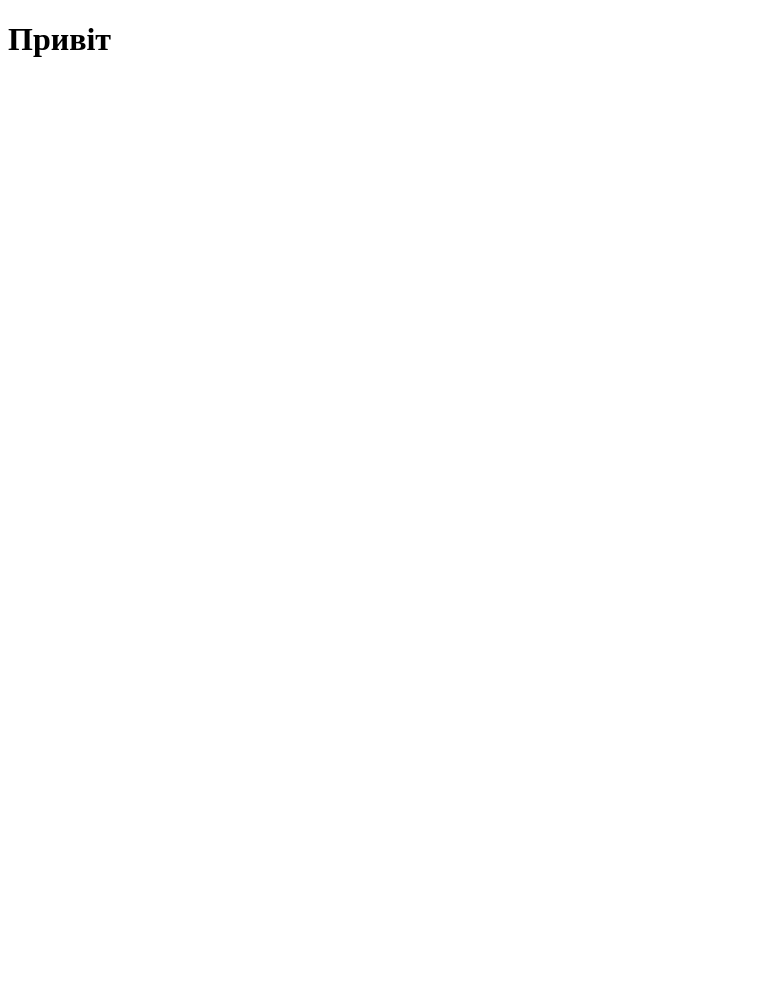
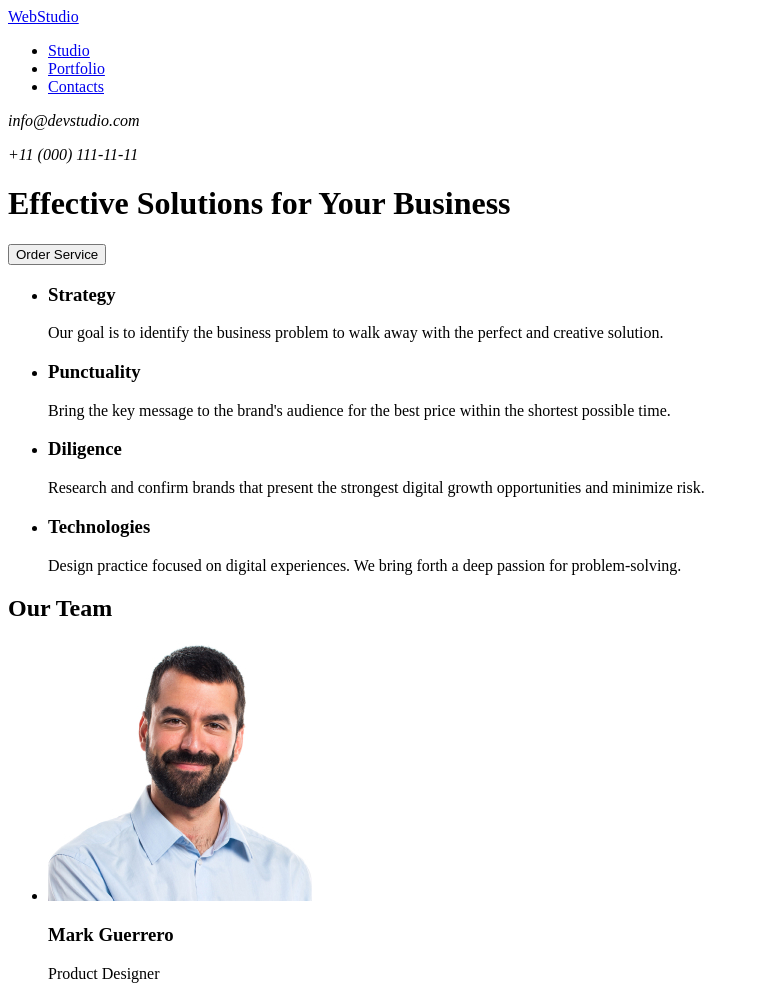
Before and after one commit to AnaTakasheva/goit-markup-hw-01, a plain HTML site: page index.html in a window 1280 px wide. Shown: the top 986 px of the page, without its empty margins (0-759 px from the left). Before the commit the page ends 800 px from the top, so only its background shows below. Drawn offline with Linux system fonts and the light colour scheme.

Commit message:
completed hw

```diff
--- a/index.html
+++ b/index.html
@@ -8,7 +8,104 @@
 </head>
 
 <body>
-    <h1>Привіт</h1>
+    <header>
+        <a href="/">WebStudio</a>
+
+        <nav>
+            <ul>
+                <li>
+                    <a href="#studio">Studio</a>
+                </li>
+                <li>
+                    <a href="#portfolio">Portfolio</a>
+                </li>
+                <li>
+                    <a href="#contacts">Contacts</a>
+                </li>
+            </ul>
+        </nav>
+
+        <address id="contacts">
+            <p>info@devstudio.com</p>
+            <p>+11 (000) 111-11-11</p>
+        </address>
+
+    </header>
+
+    <main>
+        <h1 id="studio">Effective Solutions for Your Business</h1>
+
+        <button type="button">Order Service</button>
+
+        <section>
+            <ul>
+                <li>
+                    <h3>Strategy</h3>
+                    <p>
+                        Our goal is to identify the business
+                        problem to walk away with the perfect and creative solution.
+                    </p>
+                </li>
+                <li>
+                    <h3>Punctuality</h3>
+                    <p>
+                        Bring the key message to the brand's audience for the best price within the shortest possible
+                        time.
+                    </p>
+                </li>
+                <li>
+                    <h3>Diligence</h3>
+                    <p>
+                        Research and confirm brands that present the strongest digital growth opportunities and minimize
+                        risk.
+                    </p>
+                </li>
+                <li>
+                    <h3>Technologies</h3>
+                    <p>
+                        Design practice focused on digital experiences. We bring forth a deep passion for
+                        problem-solving.
+                    </p>
+                </li>
+            </ul>
+        </section>
+
+        <section>
+            <h2 id="portfolio">Our Team</h2>
+            <ul>
+                <li>
+                    <img src="./images/mark-guerrero.jpg" alt="Mark Guerrero" width="264" />
+                    <h3>Mark Guerrero</h3>
+                    <p>Product Designer</p>
+                </li>
+                <li>
+                    <img src="./images/tom-ford.jpg" alt="Tom Ford" width="264" />
+                    <h3>Tom Ford</h3>
+                    <p>Frontend Developer</p>
+                </li>
+                <li>
+                    <img src="./images/camila-garcia.jpg" alt="Camila Garcia" width="264" />
+                    <h3>Camila Garcia</h3>
+                    <p>Marketing</p>
+                </li>
+                <li>
+                    <img src="./images/daniel-wilson.jpg" alt="Daniel Wilson" width="264" />
+                    <h3>Daniel Wilson</h3>
+                    <p>UI Designer</p>
+                </li>
+            </ul>
+        </section>
+    </main>
+
+    <Footer>
+        <a href="">WebStudio</a>
+
+        <p>
+            Increase the flow of customers and sales for your business with digital marketing & growth solutions.
+        </p>
+
+    </Footer>
+
 </body>
 
 </html>
```
Also changed, not shown: images/camila-garcia.jpg (added), images/daniel-wilson.jpg (added), images/mark-guerrero.jpg (added), images/tom-ford.jpg (added), 2 other files.
